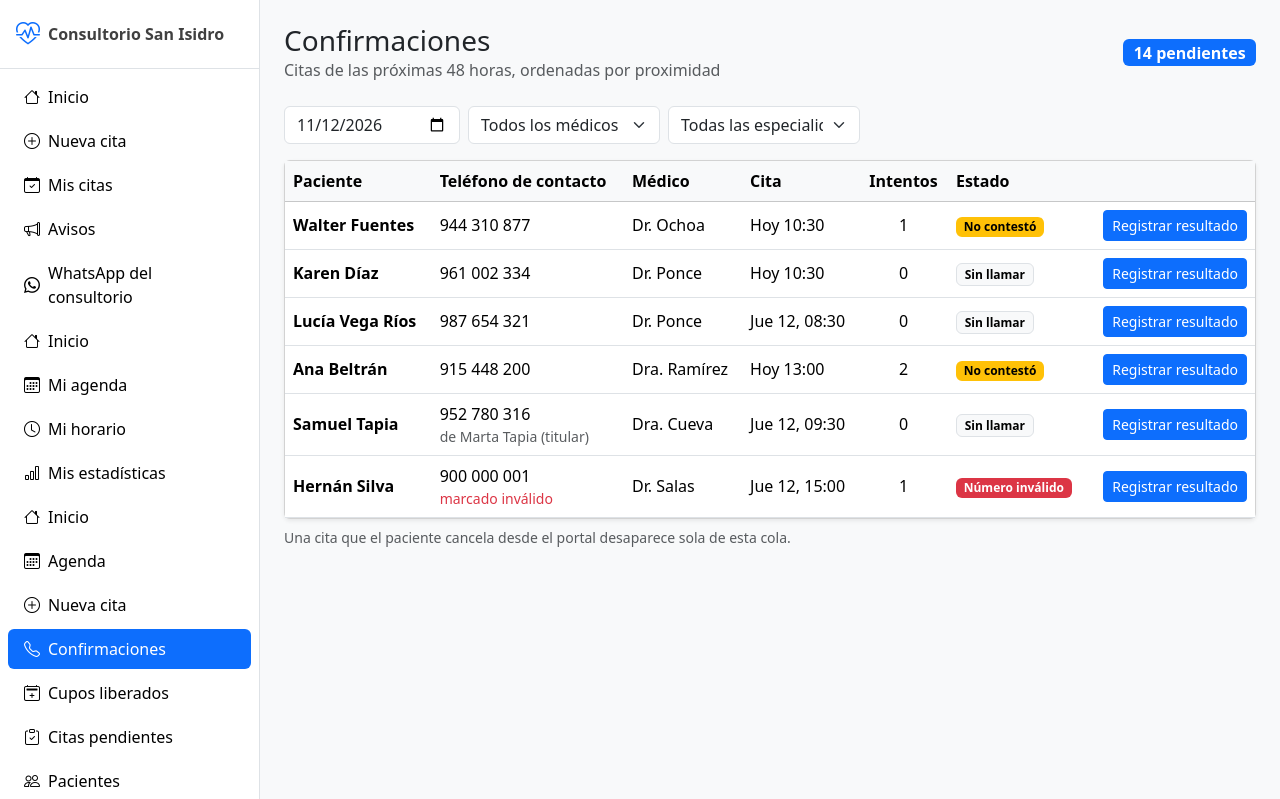
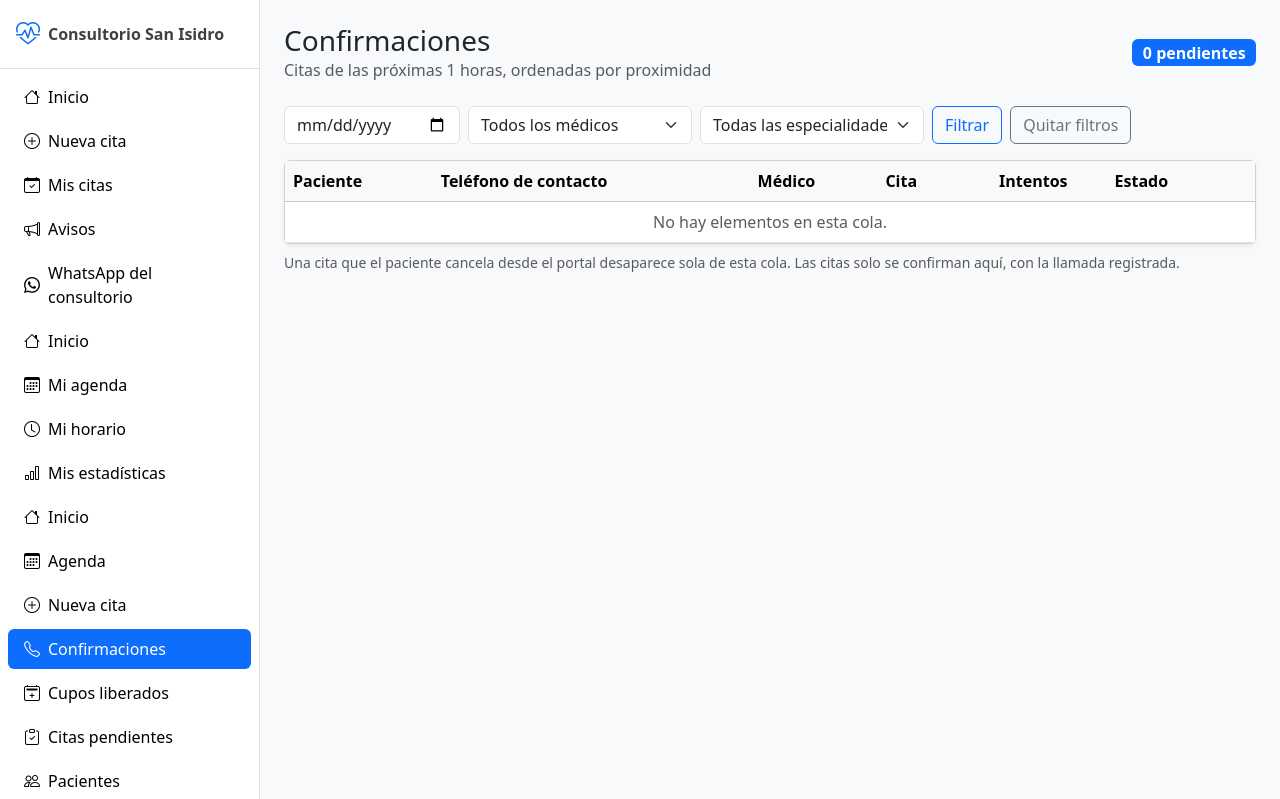
Before and after one commit to Varttre/citas-medicas, a Spring Boot app: page /recepcion/confirmaciones in a window 1280 px wide. Shown: the top 799 px of the page. Run offline with Spring Boot 4, Linux system fonts and the light colour scheme; the visitor is signed in with stand-in values (Sample User, id 1); empty tables hold one stand-in row (values such as "Sample post"); some of the project's set-up classes (security, data sources, template engines, error pages and the like) are left out, and stand-ins take their place; database files in the repository are not loaded; some libraries are stand-ins or nearby versions.

Commit message:
B2: cola de confirmaciones

```diff
--- /dev/null
+++ b/src/main/java/pe/consultorio/citas/controller/recepcion/ConfirmacionesController.java
@@ -0,0 +1,91 @@
+package pe.consultorio.citas.controller.recepcion;
+
+import java.time.LocalDate;
+import java.util.LinkedHashMap;
+import java.util.Map;
+
+import org.springframework.format.annotation.DateTimeFormat;
+import org.springframework.security.core.annotation.AuthenticationPrincipal;
+import org.springframework.stereotype.Controller;
+import org.springframework.ui.Model;
+import org.springframework.web.bind.annotation.GetMapping;
+import org.springframework.web.bind.annotation.PathVariable;
+import org.springframework.web.bind.annotation.PostMapping;
+import org.springframework.web.bind.annotation.RequestMapping;
+import org.springframework.web.bind.annotation.RequestParam;
+import org.springframework.web.servlet.mvc.support.RedirectAttributes;
+import pe.consultorio.citas.config.UsuarioSesion;
+import pe.consultorio.citas.entity.ResultadoLlamada;
+import pe.consultorio.citas.exception.ReglaNegocioException;
+import pe.consultorio.citas.service.ColaService;
+import pe.consultorio.citas.service.ConfiguracionService;
+import pe.consultorio.citas.service.LlamadaService;
+import pe.consultorio.citas.service.PortalPacienteService;
+
+/**
+Cola de confirmaciones: las citas programadas de las próximas horas que recepción debe llamar para confirmar. Es el
+único lugar donde una cita se confirma, siempre con la llamada registrada.
+*/
+@Controller
+@RequestMapping("/recepcion/confirmaciones")
+public class ConfirmacionesController {
+
+    static final Map<String, String> RESULTADOS = new LinkedHashMap<>();
+    static {
+        RESULTADOS.put(ResultadoLlamada.CONFIRMO.name(), "Confirmó → la cita pasa a «confirmada»");
+        RESULTADOS.put(ResultadoLlamada.NO_CONTESTO.name(), "No contestó (sigue en la cola, suma un intento)");
+        RESULTADOS.put(ResultadoLlamada.CANCELO.name(), "Canceló → cancelada por el paciente, libera el horario");
+        RESULTADOS.put(ResultadoLlamada.REPROGRAMO.name(), "Reprogramó → abre la búsqueda de horarios");
+        RESULTADOS.put(ResultadoLlamada.NUMERO_INVALIDO.name(), "Número inválido → el contacto queda marcado para actualizar");
+    }
+
+    private final ColaService colas;
+    private final LlamadaService llamadas;
+    private final PortalPacienteService portal;
+    private final ConfiguracionService configuracion;
+
+    public ConfirmacionesController(ColaService colas, LlamadaService llamadas, PortalPacienteService portal,
+            ConfiguracionService configuracion) {
+        this.colas = colas;
+        this.llamadas = llamadas;
+        this.portal = portal;
+        this.configuracion = configuracion;
+    }
+
+    @GetMapping
+    public String cola(@RequestParam(required = false) @DateTimeFormat(iso = DateTimeFormat.ISO.DATE) LocalDate fecha,
+            @RequestParam(required = false) Long medico, @RequestParam(required = false) Short especialidad,
+            Model model) {
+        model.addAttribute("filas", colas.confirmaciones(fecha, medico, especialidad));
+        model.addAttribute("resultados", RESULTADOS);
+        model.addAttribute("fecha", fecha);
+        model.addAttribute("medico", medico);
+        model.addAttribute("especialidad", especialidad);
+        model.addAttribute("medicos", portal.medicos(null));
+        model.addAttribute("especialidades", configuracion.especialidadesActivas());
+        model.addAttribute("horas", configuracion.parametros().getAnticipacionConfirmH());
+        return "recepcion/confirmaciones";
+    }
+
+    @PostMapping("/{idCita}/resultado")
+    public String resultado(@AuthenticationPrincipal UsuarioSesion usuario, @PathVariable Long idCita,
+            @RequestParam ResultadoLlamada resultado, @RequestParam(required = false) String observacion,
+            RedirectAttributes flash) {
+        try {
+            llamadas.registrarConfirmacion(idCita, resultado, observacion, usuario.getIdCuenta());
+        } catch (ReglaNegocioException e) {
+            flash.addFlashAttribute("error", e.getMessage());
+            return "redirect:/recepcion/confirmaciones";
+        }
+        switch (resultado) {
+            case CONFIRMO -> flash.addFlashAttribute("exito", "Cita confirmada.");
+            case CANCELO -> flash.addFlashAttribute("exito", "Cita cancelada. El horario ya se ofrece a otros pacientes.");
+            case REPROGRAMO -> {
+                flash.addFlashAttribute("aviso", "Llamada registrada. Elige el nuevo horario de la cita.");
+                return "redirect:/recepcion/citas/" + idCita + "/reprogramar";
+            }
+            default -> flash.addFlashAttribute("exito", "Llamada registrada.");
+        }
+        return "redirect:/recepcion/confirmaciones";
+    }
+}
--- a/src/main/java/pe/consultorio/citas/controller/recepcion/RecepcionController.java
+++ b/src/main/java/pe/consultorio/citas/controller/recepcion/RecepcionController.java
@@ -22,11 +22,6 @@ public class RecepcionController {
         return "recepcion/nueva-cita";
     }
 
-    @GetMapping("/confirmaciones")
-    public String confirmaciones() {
-        return "recepcion/confirmaciones";
-    }
-
     @GetMapping("/pendientes")
     public String pendientes() {
         return "recepcion/pendientes";
--- a/src/main/resources/templates/fragmentos/cola.html
+++ b/src/main/resources/templates/fragmentos/cola.html
@@ -5,7 +5,7 @@
 Tabla común de las colas de llamadas de recepción (confirmaciones, cupos liberados, citas pendientes).
 Parámetros:
   filas      lista de FilaCola
-  accion     ruta base; cada fila envía su resultado a «accion/{id}/llamada» o, sin resultados, enlaza a «accion/{id}»
+  accion     ruta base; cada fila envía su resultado a «accion/{id}/resultado» o, sin resultados, enlaza a «accion/{id}»
   resultados mapa código → texto de los resultados que admite la cola; null = la fila abre su detalle en vez del modal
   columna    título de la columna de fecha («Cita», «Horario liberado»…)
 -->
@@ -42,7 +42,7 @@ Parámetros:
 
   <th:block th:if="${resultados != null}">
     <div th:each="f : ${filas}" class="modal fade" th:id="|llamada-${f.id}|" tabindex="-1" aria-hidden="true">
-      <div class="modal-dialog modal-dialog-centered"><form class="modal-content" method="post" th:action="@{__${accion}__/{id}/llamada(id=${f.id})}">
+      <div class="modal-dialog modal-dialog-centered"><form class="modal-content" method="post" th:action="@{__${accion}__/{id}/resultado(id=${f.id})}">
         <div class="modal-header"><h2 class="modal-title h5" th:text="|Resultado de la llamada · ${f.paciente}|">Resultado de la llamada</h2>
           <button type="button" class="btn-close" data-bs-dismiss="modal" aria-label="Cerrar"></button></div>
         <div class="modal-body">
--- a/src/main/resources/templates/recepcion/confirmaciones.html
+++ b/src/main/resources/templates/recepcion/confirmaciones.html
@@ -12,45 +12,24 @@
       <div th:replace="~{fragmentos/base :: mensajes}"></div>
 
       <div class="d-flex flex-wrap justify-content-between align-items-center gap-2 mb-4">
-        <div><h1 class="h3 mb-0">Confirmaciones</h1><p class="text-body-secondary mb-0">Citas de las próximas 48 horas, ordenadas por proximidad</p></div>
-        <span class="badge text-bg-primary fs-6">14 pendientes</span>
+        <div><h1 class="h3 mb-0">Confirmaciones</h1><p class="text-body-secondary mb-0" th:text="|Citas de las próximas ${horas} horas, ordenadas por proximidad|">Citas de las próximas 48 horas</p></div>
+        <span class="badge text-bg-primary fs-6" th:text="${#lists.size(filas) == 1} ? '1 pendiente' : |${#lists.size(filas)} pendientes|">0 pendientes</span>
       </div>
-      <div class="d-flex flex-wrap gap-2 mb-3">
-        <input type="date" class="form-control" style="max-width:11rem" value="2026-11-12">
-        <select class="form-select" style="max-width:12rem"><option>Todos los médicos</option></select>
-        <select class="form-select" style="max-width:12rem"><option>Todas las especialidades</option></select>
-      </div>
-      <div class="card shadow-sm"><div class="table-responsive">
-        <table class="table align-middle mb-0">
-          <thead class="table-light"><tr><th>Paciente</th><th>Teléfono de contacto</th><th>Médico</th><th>Cita</th><th class="text-center">Intentos</th><th>Estado</th><th></th></tr></thead>
-          <tbody>
-              <tr><td class="fw-semibold">Walter Fuentes</td><td>944 310 877</td><td>Dr. Ochoa</td><td>Hoy 10:30</td><td class="text-center">1</td><td><span class="badge text-bg-warning">No contestó</span></td>
-                <td class="text-end"><button class="btn btn-sm btn-primary" data-bs-toggle="modal" data-bs-target="#resultado">Registrar resultado</button></td></tr>
-              <tr><td class="fw-semibold">Karen Díaz</td><td>961 002 334</td><td>Dr. Ponce</td><td>Hoy 10:30</td><td class="text-center">0</td><td><span class="badge text-bg-light border">Sin llamar</span></td>
-                <td class="text-end"><button class="btn btn-sm btn-primary" data-bs-toggle="modal" data-bs-target="#resultado">Registrar resultado</button></td></tr>
-              <tr><td class="fw-semibold">Lucía Vega Ríos</td><td>987 654 321</td><td>Dr. Ponce</td><td>Jue 12, 08:30</td><td class="text-center">0</td><td><span class="badge text-bg-light border">Sin llamar</span></td>
-                <td class="text-end"><button class="btn btn-sm btn-primary" data-bs-toggle="modal" data-bs-target="#resultado">Registrar resultado</button></td></tr>
-              <tr><td class="fw-semibold">Ana Beltrán</td><td>915 448 200</td><td>Dra. Ramírez</td><td>Hoy 13:00</td><td class="text-center">2</td><td><span class="badge text-bg-warning">No contestó</span></td>
-                <td class="text-end"><button class="btn btn-sm btn-primary" data-bs-toggle="modal" data-bs-target="#resultado">Registrar resultado</button></td></tr>
-              <tr><td class="fw-semibold">Samuel Tapia</td><td>952 780 316<div class="small text-body-secondary">de Marta Tapia (titular)</div></td><td>Dra. Cueva</td><td>Jue 12, 09:30</td><td class="text-center">0</td><td><span class="badge text-bg-light border">Sin llamar</span></td>
-                <td class="text-end"><button class="btn btn-sm btn-primary" data-bs-toggle="modal" data-bs-target="#resultado">Registrar resultado</button></td></tr>
-              <tr><td class="fw-semibold">Hernán Silva</td><td>900 000 001<div class="small text-danger">marcado inválido</div></td><td>Dr. Salas</td><td>Jue 12, 15:00</td><td class="text-center">1</td><td><span class="badge text-bg-danger">Número inválido</span></td>
-                <td class="text-end"><button class="btn btn-sm btn-primary" data-bs-toggle="modal" data-bs-target="#resultado">Registrar resultado</button></td></tr>
-          </tbody>
-        </table>
-      </div></div>
-      <p class="small text-body-secondary mt-2">Una cita que el paciente cancela desde el portal desaparece sola de esta cola.</p>
-      <div class="modal fade" id="resultado" tabindex="-1" aria-hidden="true">
-        <div class="modal-dialog modal-dialog-centered "><div class="modal-content">
-          <div class="modal-header"><h2 class="modal-title h5">Resultado de la llamada · Karen Díaz</h2>
-            <button type="button" class="btn-close" data-bs-dismiss="modal" aria-label="Cerrar"></button></div>
-          <div class="modal-body">
-            <p class="small text-body-secondary">Hoy 10:30 · Dr. Andrés Ponce · contacto 961 002 334</p><div class="form-check mb-2"><input class="form-check-input" type="radio" name="res" id="res0" checked><label class="form-check-label" for="res0">Confirmó → la cita pasa a «confirmada»</label></div><div class="form-check mb-2"><input class="form-check-input" type="radio" name="res" id="res1" ><label class="form-check-label" for="res1">No contestó (sigue en la cola, suma un intento)</label></div><div class="form-check mb-2"><input class="form-check-input" type="radio" name="res" id="res2" ><label class="form-check-label" for="res2">Canceló → cancelada por el paciente, libera el horario</label></div><div class="form-check mb-2"><input class="form-check-input" type="radio" name="res" id="res3" ><label class="form-check-label" for="res3">Reprogramó → abre la búsqueda de horarios</label></div><div class="form-check mb-2"><input class="form-check-input" type="radio" name="res" id="res4" ><label class="form-check-label" for="res4">Número inválido → el contacto queda marcado para actualizar</label></div>
-            <label class="form-label small mt-2">Motivo (si canceló)</label><input class="form-control form-control-sm">
-            <p class="small text-body-secondary mt-3 mb-0">Se registra automáticamente quién llamó y a qué hora.</p></div>
-          <div class="modal-footer"><button class="btn btn-outline-secondary" data-bs-dismiss="modal">Cerrar</button><button class="btn btn-primary" data-bs-dismiss="modal">Guardar</button></div>
-        </div></div>
-      </div>
+      <form class="d-flex flex-wrap gap-2 mb-3" th:action="@{/recepcion/confirmaciones}" method="get">
+        <input type="date" class="form-control" style="max-width:11rem" name="fecha" th:value="${fecha}" aria-label="Día">
+        <select class="form-select" style="max-width:14rem" name="medico" aria-label="Médico">
+          <option value="">Todos los médicos</option>
+          <option th:each="m : ${medicos}" th:value="${m.idMedico}" th:text="${m.nombre}" th:selected="${medico == m.idMedico}">Médico</option>
+        </select>
+        <select class="form-select" style="max-width:14rem" name="especialidad" aria-label="Especialidad">
+          <option value="">Todas las especialidades</option>
+          <option th:each="e : ${especialidades}" th:value="${e.idEspecialidad}" th:text="${e.nombre}" th:selected="${especialidad == e.idEspecialidad}">Especialidad</option>
+        </select>
+        <button class="btn btn-outline-primary">Filtrar</button>
+        <a class="btn btn-outline-secondary" th:href="@{/recepcion/confirmaciones}">Quitar filtros</a>
+      </form>
+      <div th:replace="~{fragmentos/cola :: tabla(${filas}, '/recepcion/confirmaciones', ${resultados}, 'Cita')}"></div>
+      <p class="small text-body-secondary mt-2">Una cita que el paciente cancela desde el portal desaparece sola de esta cola. Las citas solo se confirman aquí, con la llamada registrada.</p>
     </main>
   </div>
 </div>
```
Also changed, not shown: 1 other file.
